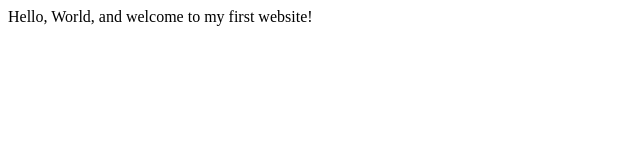
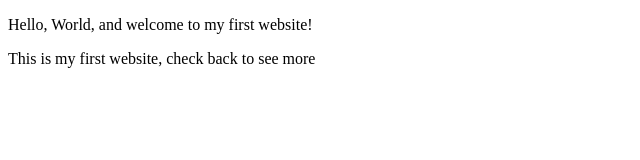
Before and after one commit to MCanniff/canniffm.github.io, a plain HTML site: page index.html in a window 1280 px wide. Shown: the whole page, without its empty margins (0-640 px from the left). Drawn offline with Linux system fonts and the light colour scheme.

Commit message:
Expanded Information
Added meta data and content.

```diff
--- a/index.html
+++ b/index.html
@@ -3,9 +3,12 @@
     <head>
         <meta charset="utf-8">
         <meta name="viewport" content="width=device-width, initial-scale=1.0">
-        <title>My First Website</title>
+        <meta name="author" content="CanniffM">
+
+        <title>My First Website | Digital Systems Fundementals</title>
     </head>
     <body>
-       Hello, World, and welcome to my first website!
+       <p>Hello, World, and welcome to my first website!</p>
+       <p>This is my first website, check back to see more</p>
     </body>
 </html>
```
